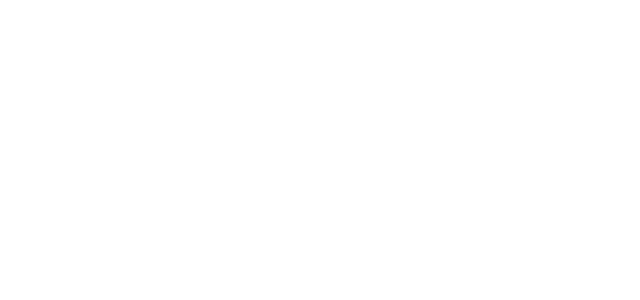
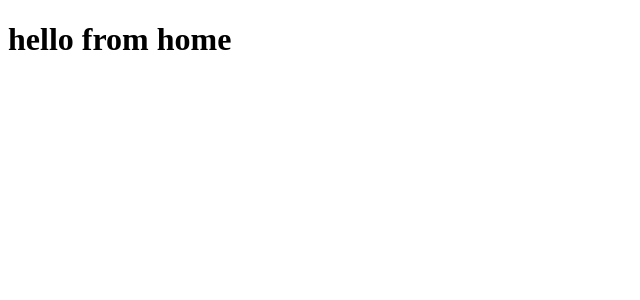
Before and after one commit to CornetS28/markdown-github, a React (Create React App) app: page / in a window 1280 px wide. Shown: the top 300 px of the page, without its empty margins (0-640 px from the left). Built offline with nearby package versions, Linux system fonts and the light colour scheme.

Commit message:
add routes for the respective pages

```diff
--- a/src/App.js
+++ b/src/App.js
@@ -1,12 +1,27 @@
-import React from 'react';
-import './App.css';
+import React, { Component } from 'react';
+import { BrowserRouter as Router, Switch, Route } from "react-router-dom";
 
-function App() {
-  return (
-    <div className="App">
+// Pages
+import home from './pages/home';
+import markdownEditorAndPreview from "./pages/markdownEditorAndPreview";
 
-    </div>
-  );
+class App extends Component {
+  render() {
+    return (
+      <div>
+        <Router>
+          <Switch>
+            <Route exact path="/" component={home} />
+            <Route
+              exact
+              path="/editor-preview"
+              component={markdownEditorAndPreview}
+            />
+          </Switch>
+        </Router>
+      </div>
+    );
+  }
 }
 
 export default App;
```
